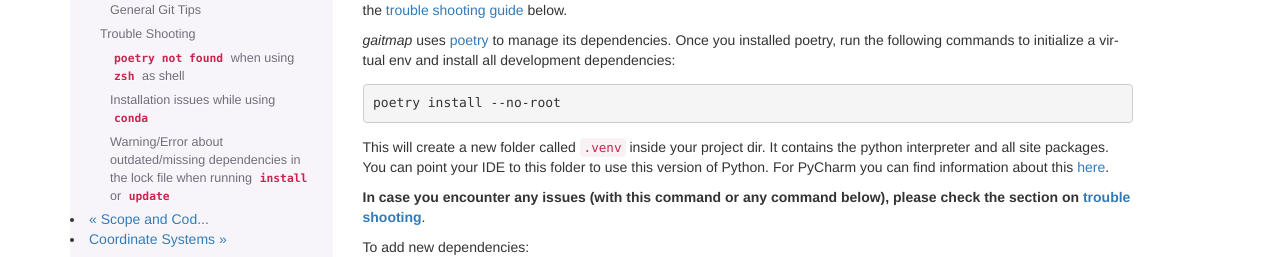
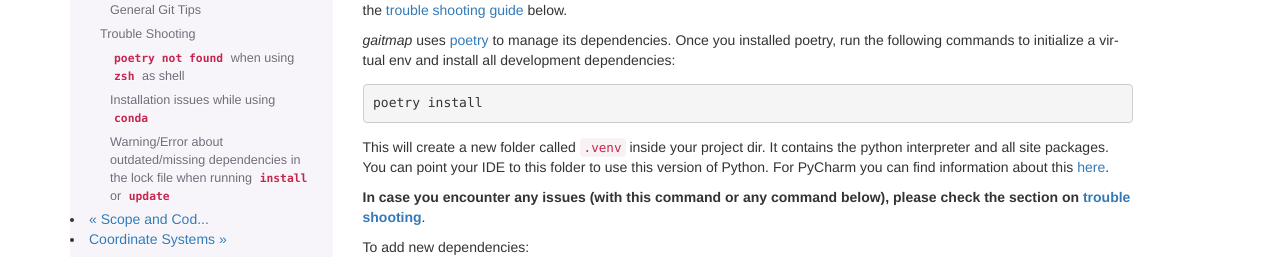
Before and after one commit to mad-lab-fau/gaitmap, a Sphinx documentation site: the page built from docs/guides/Development-Guide.md, in a window 1280 px wide and 900 px high. Shown: the part 303-560 px from the top of the window. Built offline with Sphinx 7.4.7, drawn with Linux system fonts in a browser that asks for light colours; pages that are not in the unit, such as notebooks, are missing from menus.

Commit message:
Docs and readme no suggest a full install with poetry to prevent issues with examples

````diff
--- a/docs/guides/Development-Guide.md
+++ b/docs/guides/Development-Guide.md
@@ -20,7 +20,7 @@ Once you installed poetry, run the following commands to initialize a virtual en
 dependencies:
 
 ```bash
-poetry install --no-root
+poetry install
 ```
 This will create a new folder called `.venv` inside your project dir.
 It contains the python interpreter and all site packages.
````
Also changed, not shown: README.md (+1 -1 lines).
